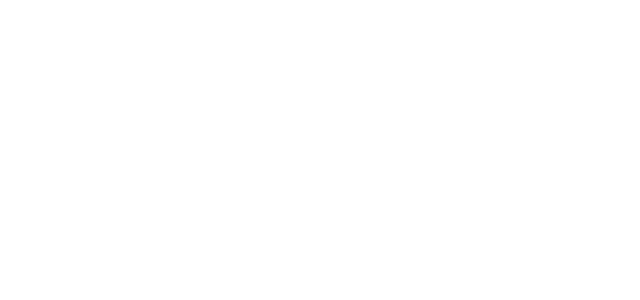
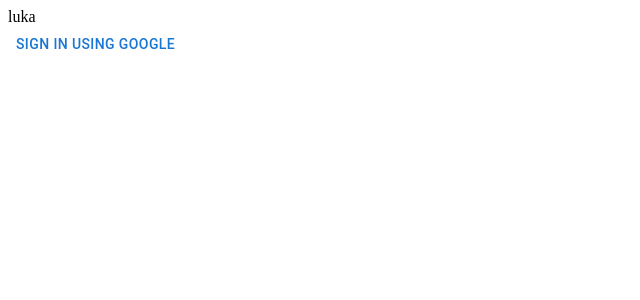
Before and after one commit to LukaGrahek/TextChatWebsite, a React (Create React App) app: page / in a window 1280 px wide. Shown: the top 300 px of the page, without its empty margins (0-640 px from the left). Built offline with nearby package versions, Linux system fonts and the light colour scheme.

Commit message:
Added Google sign-in method

```diff
--- a/src/App.js
+++ b/src/App.js
@@ -1,10 +1,16 @@
-
 import './App.css';
+import React from 'react'
+import SignIn from './components/SignIn';
+//import Chat from './components/Chat';
 
 function App() {
   return (
    <>
-
+    <div>
+      luka
+    </div>
+    <SignIn />
+    {/* <Chat /> */}
    </>
   );
 }
--- /dev/null
+++ b/src/components/SignIn.js
@@ -0,0 +1,25 @@
+import React from 'react'
+//import firebase from 'firebase/compat/app'
+//import {auth} from '../firebase.js'
+import Button from '@mui/material/Button'
+import { GoogleAuthProvider } from "firebase/auth";
+import { getAuth, signInWithRedirect } from "firebase/auth";
+
+
+
+
+function SignIn(){
+    function signInUsingGoogle(){
+        const provider = new GoogleAuthProvider();
+        const auth = getAuth();
+        signInWithRedirect(auth, provider);
+    }
+    return(
+        <div>
+            <Button onClick={signInUsingGoogle}>Sign In Using Google</Button>
+        </div>
+
+    )
+}
+
+export default SignIn
```
Also changed, not shown: package.json (+6 -1 lines), src/firebase.js (+17 -6 lines), src/components/Chat.js (added), 2 other files (tests, documents, lock files or other folders).
